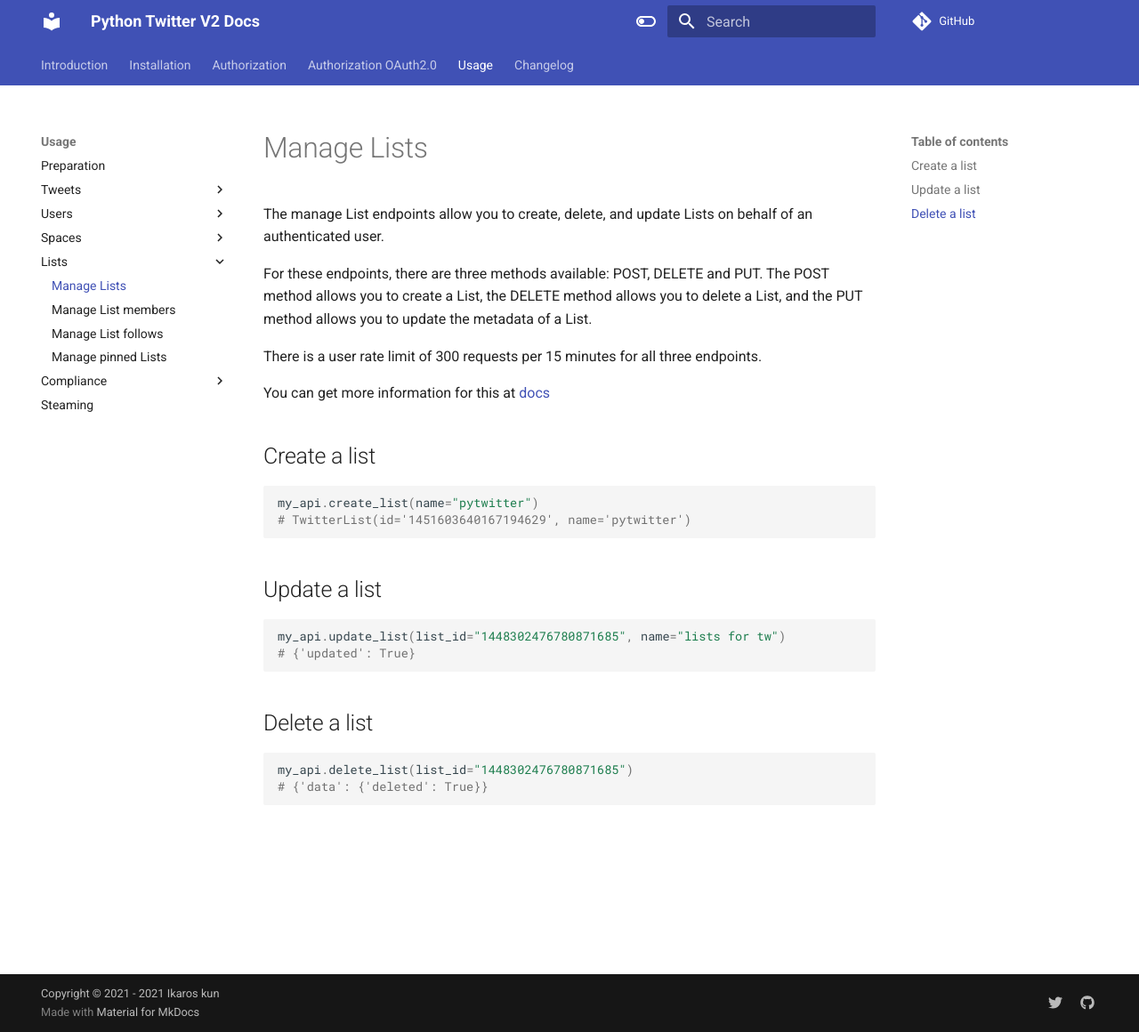
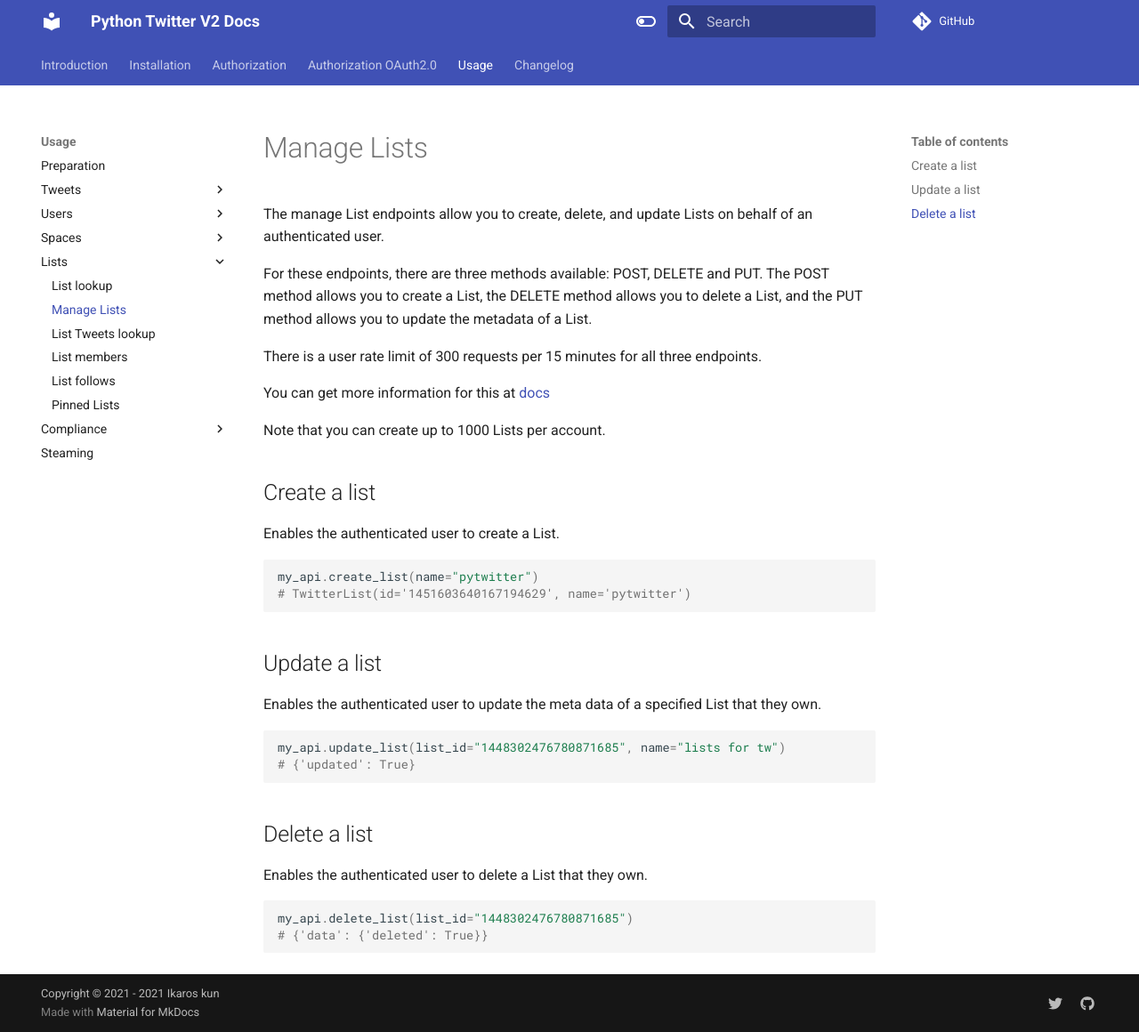
Before and after one commit to sns-sdks/python-twitter, an MkDocs documentation site: the page built from docs/docs/usage/lists/manage-lists.md, in a window 1280 px wide and 1160 px high. Shown: the whole window at 89% size. Built offline with MkDocs 1.6.1 and Material for MkDocs 9.7.7, drawn with Linux system fonts in a browser that asks for light colours; comment, search, counter and statistics services are not loaded.

Commit message:
docs(docs): :memo: update docs for lists usage

````diff
--- a/docs/docs/usage/lists/manage-lists.md
+++ b/docs/docs/usage/lists/manage-lists.md
@@ -4,9 +4,13 @@ For these endpoints, there are three methods available: POST, DELETE and PUT. Th
 
 There is a user rate limit of 300 requests per 15 minutes for all three endpoints.
 
-You can get more information for this at [docs](https://developer.twitter.com/en/docs/twitter-api/lists/manage-lists/api-reference/post-lists)
+You can get more information for this at [docs](https://developer.twitter.com/en/docs/twitter-api/lists/manage-lists/introduction)
+
+Note that you can create up to 1000 Lists per account.
 
 ## Create a list
+
+Enables the authenticated user to create a List.
 
 ```python
 my_api.create_list(name="pytwitter")
@@ -15,6 +19,8 @@ my_api.create_list(name="pytwitter")
 
 ## Update a list
 
+Enables the authenticated user to update the meta data of a specified List that they own.
+
 ```python
 my_api.update_list(list_id="1448302476780871685", name="lists for tw")
 # {'updated': True}
@@ -22,6 +28,8 @@ my_api.update_list(list_id="1448302476780871685", name="lists for tw")
 
 ## Delete a list
 
+Enables the authenticated user to delete a List that they own.
+
 ```python
 my_api.delete_list(list_id="1448302476780871685")
 # {'data': {'deleted': True}}
--- a/docs/mkdocs.yml
+++ b/docs/mkdocs.yml
@@ -52,10 +52,12 @@ nav:
           - Spaces Lookup: usage/spaces/spaces-lookup.md
           - Spaces Search: usage/spaces/search.md
       - Lists:
+          - List lookup: usage/lists/list-lookup.md
           - Manage Lists: usage/lists/manage-lists.md
-          - Manage List members: usage/lists/manage-list-members.md
-          - Manage List follows: usage/lists/manage-list-follows.md
-          - Manage pinned Lists: usage/lists/manage-pinned-lists.md
+          - List Tweets lookup: usage/lists/list-tweets-lookup.md
+          - List members: usage/lists/list-members.md
+          - List follows: usage/lists/list-follows.md
+          - Pinned Lists: usage/lists/pinned-lists.md
       - Compliance:
           - Batch compliance: usage/compliance/batch_compliance.md
       - Steaming: usage/streaming.md
````
Also changed, not shown: docs/docs/usage/lists/list-follows.md (added, +47 -0 lines), docs/docs/usage/lists/list-lookup.md (added, +23 -0 lines), docs/docs/usage/lists/list-members.md (added, +51 -0 lines), docs/docs/usage/lists/list-tweets-lookup.md (added, +14 -0 lines), docs/docs/usage/lists/manage-list-follows.md (deleted, +0 -21 lines), docs/docs/usage/lists/manage-list-members.md (deleted, +0 -21 lines), docs/docs/usage/lists/manage-pinned-lists.md (deleted, +0 -21 lines), docs/docs/usage/lists/pinned-lists.md (added, +44 -0 lines), README.rst, 2 other files.
